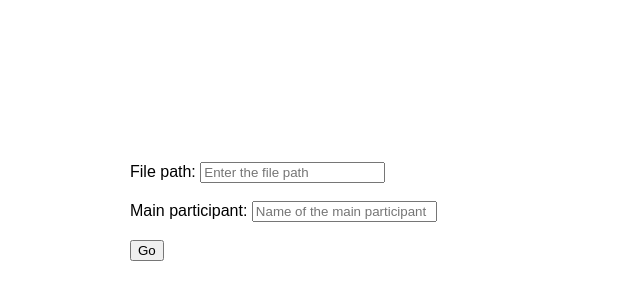
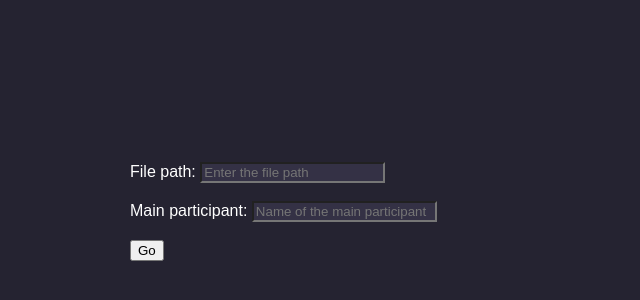
Before and after one commit to angelslr/whatsapp-chat-viewer, a plain HTML site: page index.html in a window 1280 px wide. Shown: the part 4-304 px from the top of the page, without its empty margins (0-640 px from the left). Drawn offline with Linux system fonts and the light colour scheme.

Commit message:
dark theme

```diff
--- a/css/styles.css
+++ b/css/styles.css
@@ -1,6 +1,22 @@
 html {
 	font-family: Arial, Helvetica, sans-serif;
 	--shadow-color: rgba(0, 0, 0, 0.6);
+	--bg: #252331;
+	--color-text: #FFF;
+	--bg-principal: #056162;
+	--bg-secondary: #343145;
+	--bg-date: #065051;
+}
+
+body{
+	transition: all 0.2s ease 0s;
+	background-color: var(--bg);
+	margin: 0;
+
+}
+
+#chat{
+	padding: 0 15px 0 15px;
 }
 
 .date {
@@ -8,7 +24,7 @@ html {
 	position: relative;
 	margin: 0 auto;
 	text-align: center;
-	background-color: rgb(198, 255, 236);
+	background-color: var(--bg-date);
 	border-radius: 10px;
 	width: 80px;
 	height: 40px;
@@ -18,13 +34,22 @@ html {
 	box-shadow: 0 0 5px var(--shadow-color);
 }
 
+p, label{
+	color: var(--color-text);
+}
+
+input{
+	background-color: var(--bg-secondary);
+	color: var(--color-text);
+}
+
 .date p {
 	top: 50%;
 	position: relative;
 	transform: translateY(-50%);
 }
 
-#container {
+.container {
 	max-width: 1024px;
 	margin: 2px;
 	width: 100%;
@@ -57,14 +82,14 @@ html {
 .principal {
 	float: right;
 	text-align: right;
-	background-color: aquamarine;
+	background-color:var(--bg-principal);
 	margin-left: auto;
 }
 
 .secondary {
 	float: left;
 	text-align: left;
-	background-color: rgb(255, 244, 230);
+	background-color: var(--bg-secondary);
 }
 
 #hour {
--- a/index.html
+++ b/index.html
@@ -10,7 +10,7 @@
 </head>
 
 <body>
-	<div id="container">
+	<div class="container">
 		<label for="filePath">File path:</label>
 		<input type="text" id="filePath" name="filePath" placeholder="Enter the file path"><br><br>
 
```
